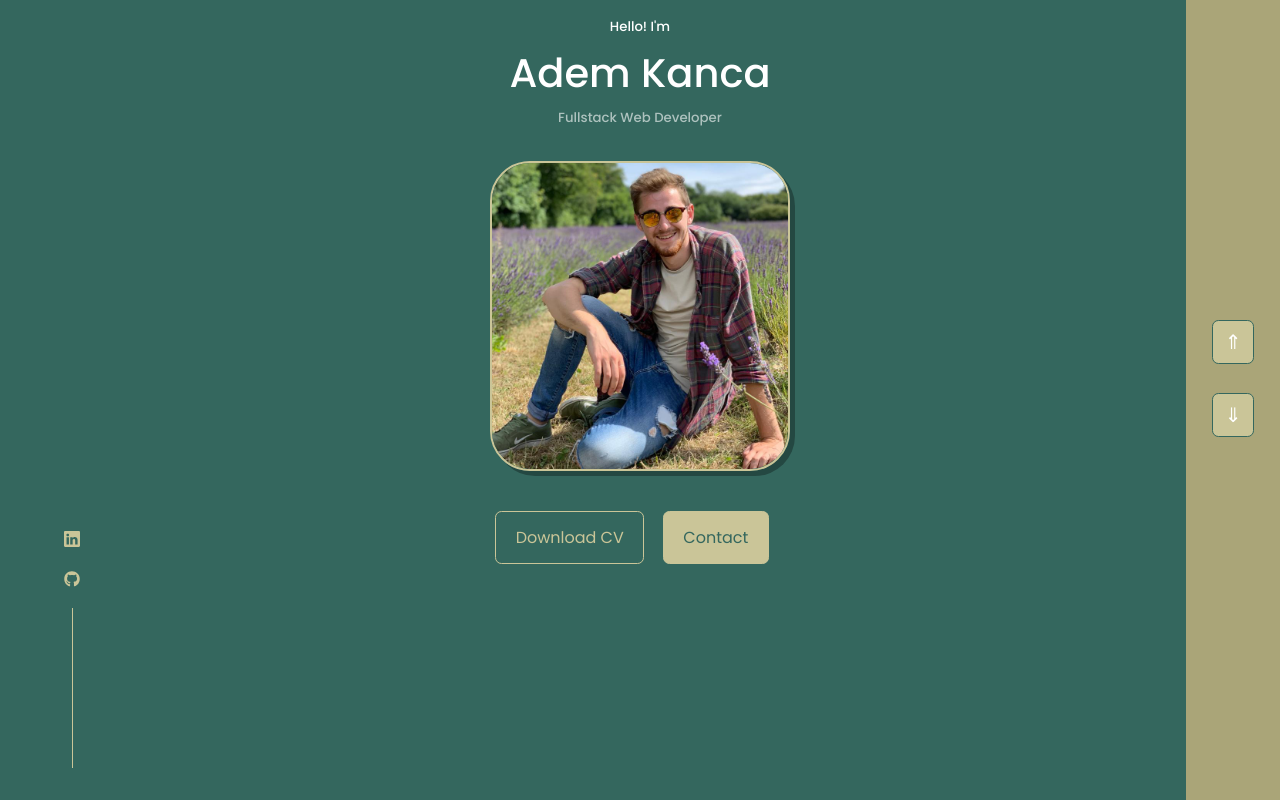
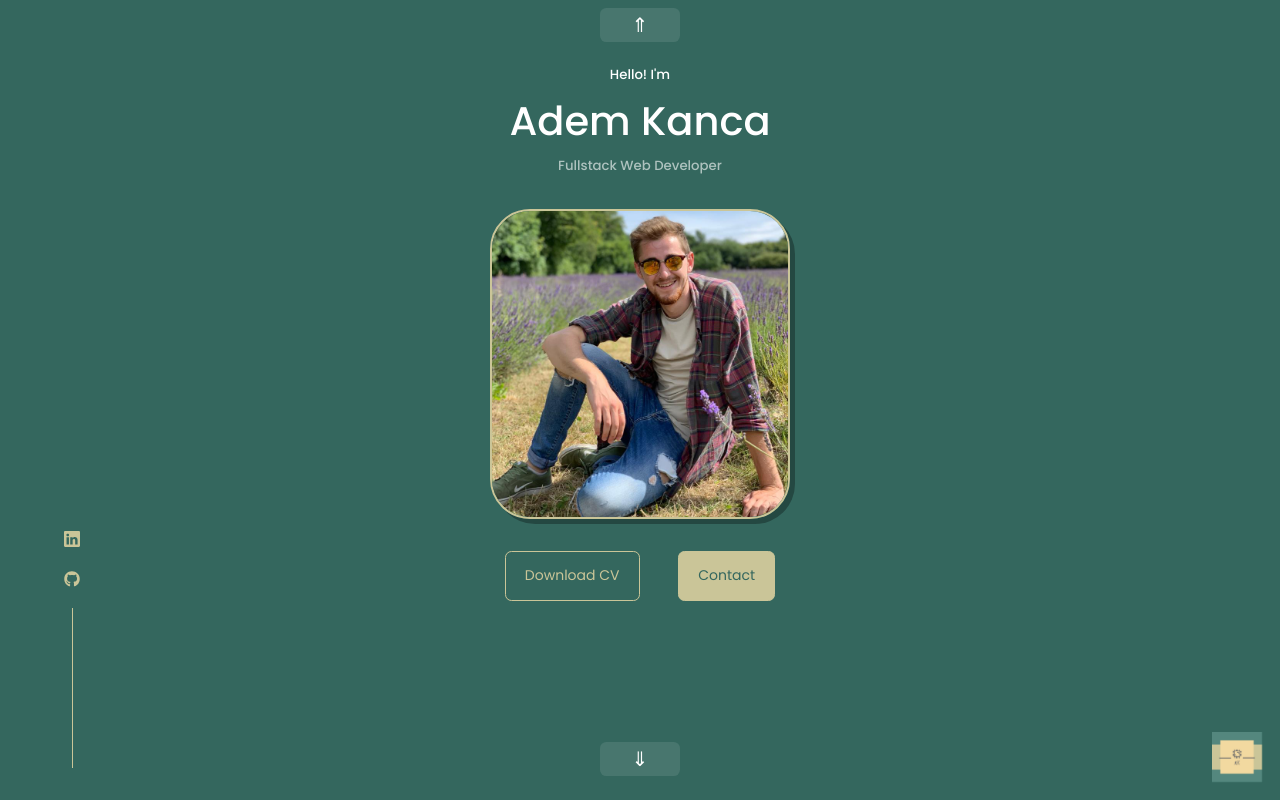
Before and after one commit to Adem192/react-portfolio-website, a React (Create React App) app: page / in a window 1280 px wide. Shown: the top 800 px of the page. Built offline with nearby package versions, Linux system fonts and the light colour scheme.

Commit message:
Fixed styling on arrows and added logo on offset

```diff
--- a/src/App.jsx
+++ b/src/App.jsx
@@ -14,14 +14,14 @@ const App = () => {
     <>
         <Sidebar />
         <Header />
+        <Contact />
         <Portfolio />
         {/* <Nav />
         <About />
         <Experience />
 
         <Testimonials />
-        <Contact />
-        <Footer /> */}
+        <Footer />*/}
     </>
   )
 }
--- a/src/components/contact/Contact.jsx
+++ b/src/components/contact/Contact.jsx
@@ -1,9 +1,33 @@
-import React from 'react'
+import React, { useEffect, useState } from 'react'
 import './contact.css'
+import IMG from '../../assets/AK.png'
+
+function MyApp () {
+  const [offset, setOffset] = useState(0);
+
+  useEffect(() => {
+      const onScroll = () => setOffset(window.pageYOffset);
+      // clean up code
+      window.removeEventListener('scroll', onScroll);
+      window.addEventListener('scroll', onScroll, { passive: true });
+      return () => window.removeEventListener('scroll', onScroll);
+  }, []);
+
+  if (offset >= 460){
+    const contact = document.getElementsByClassName("contact");
+    contact[0].style.display = "block";
+  }
+
+  if (offset < 460 && offset > 0){
+    const contact = document.getElementsByClassName("contact");
+    contact[0].style.display = "none";
+  }
+}
 
 const Contact = () => {
   return (
-    <div>Contact</div>
+    MyApp(),
+    <div className="contact"><img src={IMG} alt=""/></div>
   )
 }
 
--- a/src/components/contact/contact.css
+++ b/src/components/contact/contact.css
@@ -0,0 +1,8 @@
+.contact {
+    display:none;
+    position: fixed;
+    right:-2rem;
+    bottom:-2rem;
+    width: 100px;
+    height: 100px;
+}
--- a/src/components/header/header.css
+++ b/src/components/header/header.css
@@ -13,11 +13,14 @@ header {
 /* =========== CTA ===========*/
 
 .cta {
-    margin-top: 2.5rem;
     display: flex;
     justify-content: center;
-    gap: 1.2rem;
-    margin-right:1rem;
+    gap: 3vw;
+    margin:2rem 0rem;
+}
+
+.btn {
+    font-size: min(max(2px, 4vw), 14px);
 }
 
 /* =========== IMGS ===========*/
--- a/src/components/sidebar/NavArrows.jsx
+++ b/src/components/sidebar/NavArrows.jsx
@@ -13,8 +13,8 @@ function scrollUp(){
 const NavArrows = () => {
   return (
     <div className='nav__arrows'>
-        <a className='btn' onClick={scrollUp}>⇑</a>
-        <a className='btn' onClick={scrollDown}>⇓</a>
+        <a className='btn up' onClick={scrollUp}>⇑</a>
+        <a className='btn down' onClick={scrollDown}>⇓</a>
     </div>
   )
 }
--- a/src/components/sidebar/sidebar.css
+++ b/src/components/sidebar/sidebar.css
@@ -19,24 +19,28 @@
 }
 
 .nav__arrows {
+    margin: 1.5rem;
     display: flex;
-    flex-direction: column;
+    justify-content: center;
     align-items: center;
-    gap: 0.8rem;
-    position: fixed;
-    right: 0;
-    z-index: 100;
-    background-color: var(--color-primary-variant);
-    height: 100vh;
-    padding: 40vh 2vw 0 2vw;
-    margin-left: 2rem;
 }
 
 .nav__arrows a {
+    z-index: 100;
     font-size: 20px;
     margin-bottom: 1rem;
-    padding: .25rem .75rem;
+    padding: 0 2rem;
     color: #fff;
-    background-color: var(--color-primary);
-    border: 1px solid var(--color-bg);
+    border: none;
+    background-color: rgba(255, 255, 255, 0.1);
 }
+
+.nav__arrows .up {
+    position: fixed;
+    top: .5rem;
+}
+
+.nav__arrows .down {
+    position: fixed;
+    bottom: .5rem;
+}
```
